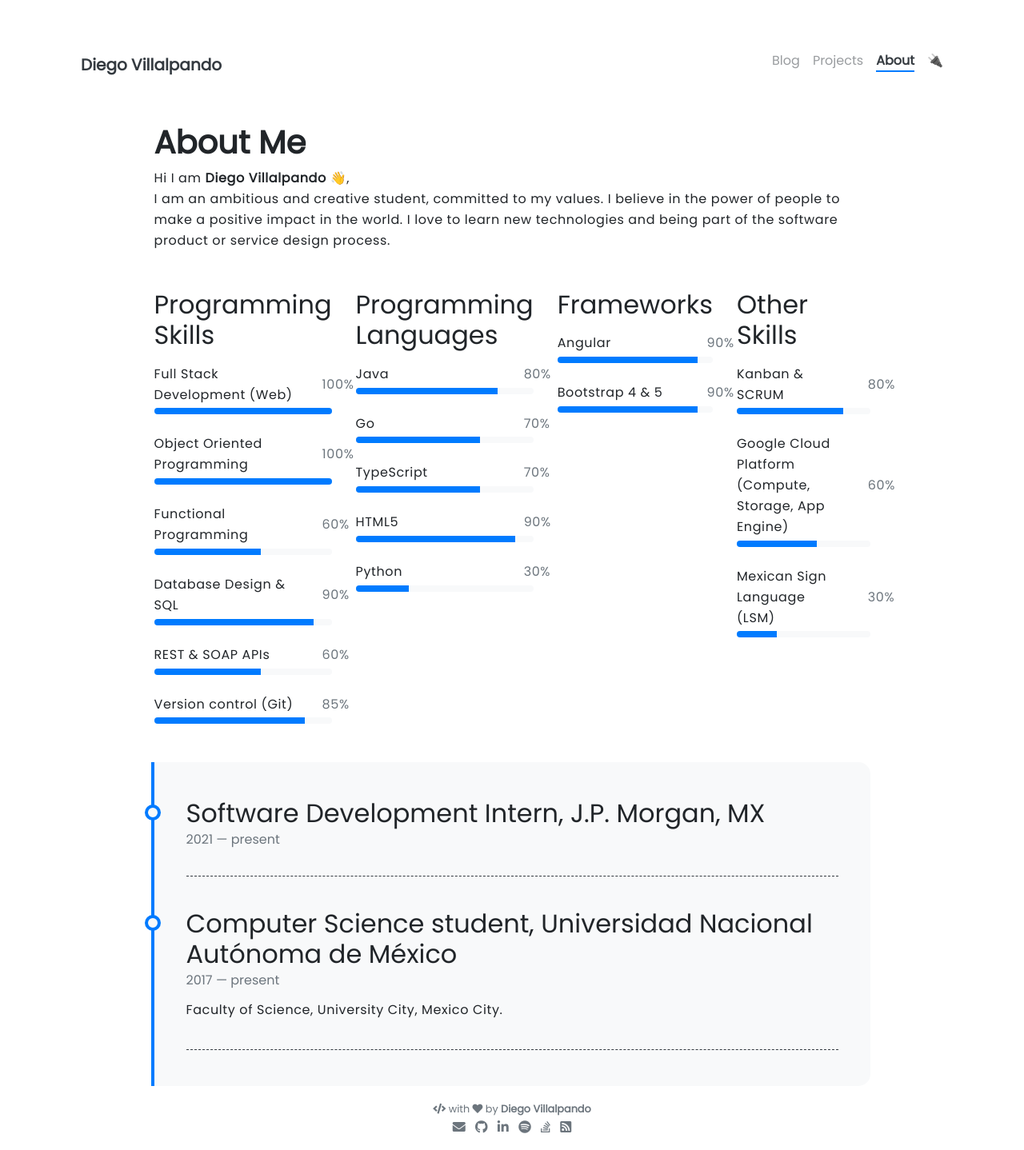
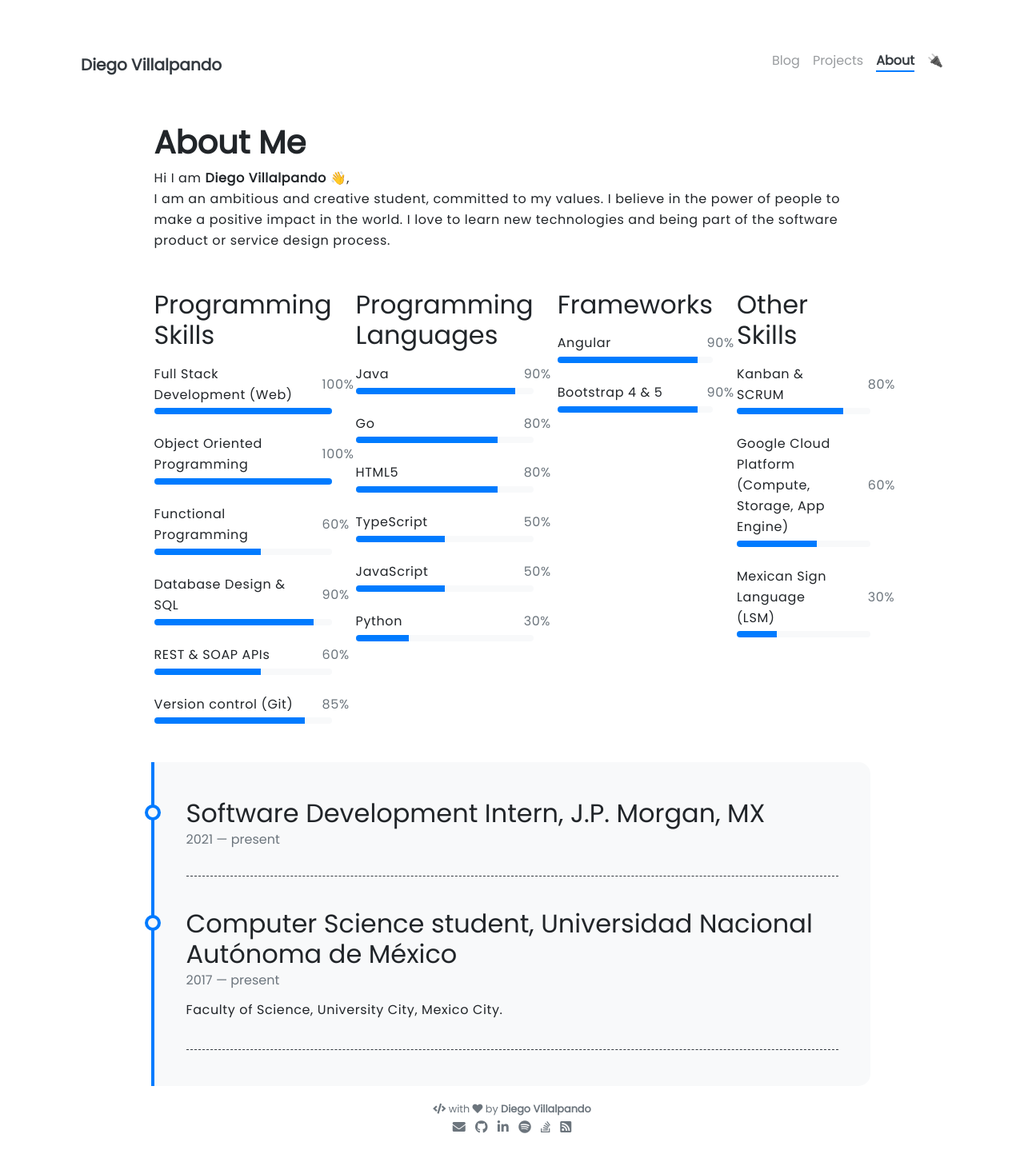
Before and after one commit to Dialvive/dialvive.dev, a Jekyll site: the page built from pages/about.md, in a window 1280 px wide. Shown: the whole page at 80% size. Built offline with Jekyll 4.4.1, drawn with Linux system fonts in a browser that asks for light colours; nearby versions of some CDN libraries; emoji names are drawn with the system emoji font.

Commit message:
Update programming-languages.yml

```diff
--- a/_data/programming-languages.yml
+++ b/_data/programming-languages.yml
@@ -1,18 +1,23 @@
 - name: Java
-  percentage: 80
+  percentage: 90
   color: java
 
 - name: Go
-  percentage: 70
+  percentage: 80
   color: go
 
+- name: HTML5
+  percentage: 80
+  color: html
+
 - name: TypeScript
-  percentage: 70
+  percentage: 50
   color: typescript
 
-- name: HTML5
-  percentage: 90
-  color: html
+
+- name: JavaScript
+  percentage: 50
+  color: typescript
 
 - name: Python
   percentage: 30
```
